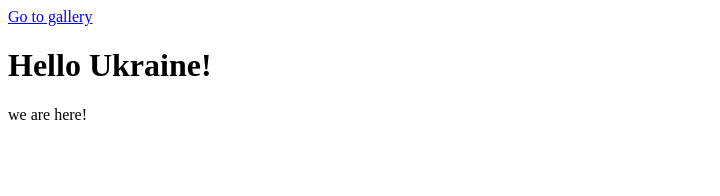
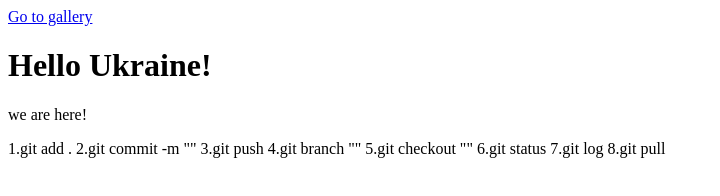
Before and after one commit to Benzodiazepinexes/test_repository, a plain HTML site: page index.html in a window 1280 px wide. Shown: the whole page, without its empty margins (0-720 px from the left). Drawn offline with Linux system fonts and the light colour scheme.

Commit message:
changed some content index.html

```diff
--- a/index.html
+++ b/index.html
@@ -10,7 +10,24 @@
     <header>
         <a href="pages/gallery.html">Go to gallery</a>
     </header>
-<h1>Hello Ukraine!</h1>
-<p>we are here!</p>
+    <main>
+        <div>
+            <h1>Hello Ukraine!</h1>
+
+            <p>we are here!</p>
+        </div>
+        <div>
+            <p>
+                1.git add .
+                2.git commit -m ""
+                3.git push
+                4.git branch ""
+                5.git checkout ""
+                6.git status
+                7.git log
+                8.git pull
+            </p>
+        </div>
+    </main>
 </body>
 </html>
```
